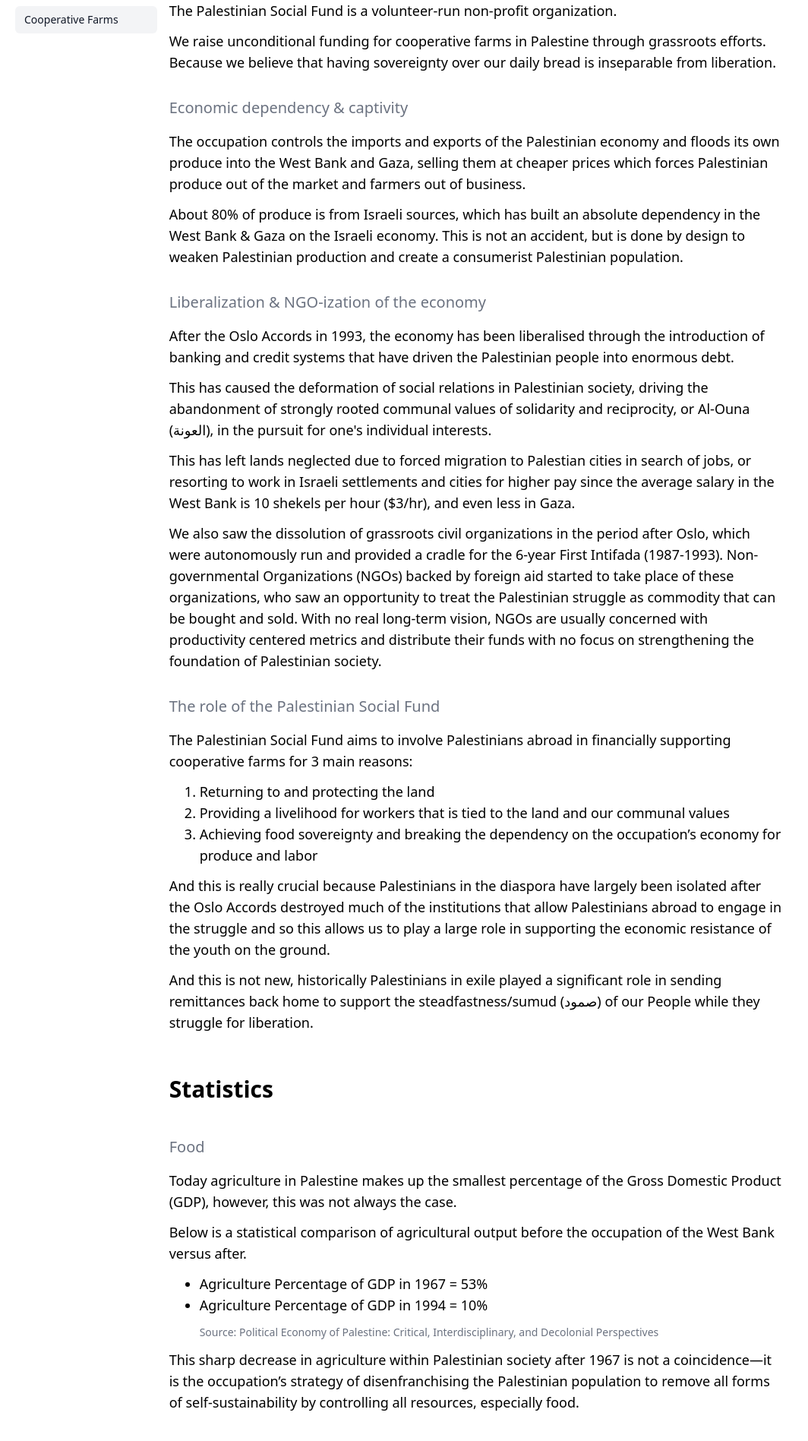
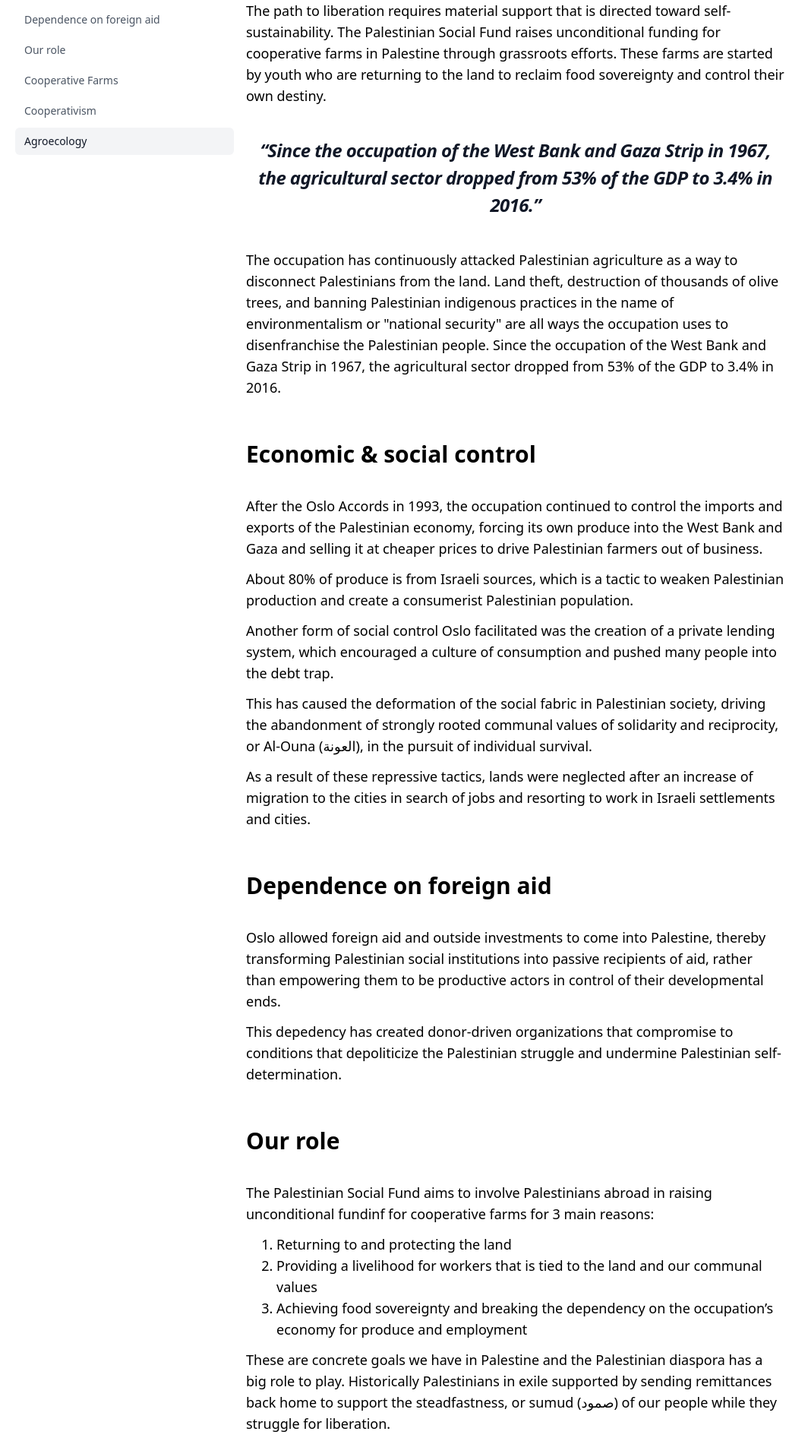
Before and after one commit to psfund/palestiniansocialfund.com, a Next.js app: page /pamphlet in a window 1280 px wide. Shown: the part 180-2077 px from the top of the page at 76% size, without its empty margins (12-1076 px from the left). Built offline with nearby package versions, Linux system fonts and the light colour scheme; what tailwindcss-rtl would draw is missing.

Commit message:
Update pamphlet.js

```diff
--- a/src/pages/pamphlet.js
+++ b/src/pages/pamphlet.js
@@ -3,8 +3,12 @@
 
 const navigation = [
   { name: "Introduction", href: "#introduction" },
-  { name: "Statistics", href: "#statistics" },
+  { name: "Economic & social control", href: "#economic-and-social-control" },
+  { name: "Dependence on foreign aid", href: "#dependence-on-foreign-aid" },
+  { name: "Our role", href: "#our-role" },
   { name: "Cooperative Farms", href: "#cooperative-farms" },
+  { name: "Cooperativism", href: "#cooperativism" },
+  { name: "Agroecology", href: "#agroecology" },
 ];
 
 function classNames(...classes) {
@@ -13,26 +17,53 @@
 
 export default function Pamphlet() {
   const [currentTab, setCurrentTab] = useState("Introduction");
-  console.log(currentTab);
-  const introRef = useRef();
-  const statsRef = useRef();
-  const coopFarmsRef = useRef();
+
+  const sectionOneRef = useRef();
+  const sectionTwoRef = useRef();
+  const sectionThreeRef = useRef();
+  const sectionFourRef = useRef();
+  const sectionFiveRef = useRef();
+  const sectionSixRef = useRef();
+  const sectionSevenRef = useRef();
 
   const handleScroll = () => {
-    if (introRef.current) {
-      const introTop = introRef.current.getBoundingClientRect().top;
-      const statsTop = statsRef.current.getBoundingClientRect().top;
-      const coopFarmsTop = coopFarmsRef.current.getBoundingClientRect().top;
+    if (sectionOneRef.current) {
+      const sectionOneTop = sectionOneRef.current.getBoundingClientRect().top;
+      const sectionTwoTop = sectionTwoRef.current.getBoundingClientRect().top;
+      const sectionThreeTop =
+        sectionThreeRef.current.getBoundingClientRect().top;
+      const sectionFourTop = sectionFourRef.current.getBoundingClientRect().top;
+      const sectionFiveTop = sectionFiveRef.current.getBoundingClientRect().top;
+      const sectionSixTop = sectionSixRef.current.getBoundingClientRect().top;
+      const sectionSevenTop =
+        sectionSevenRef.current.getBoundingClientRect().top;
+      const scrollY = window.scrollY;
+      const pageHeight =
+        window.document.body.scrollHeight - window.document.body.offsetHeight;
 
-      if (introTop === 0 && currentTab !== "Introduction") {
+      if (sectionOneTop === 0 && currentTab !== "Introduction") {
         setCurrentTab("Introduction");
-      } else if (statsTop === 0 && currentTab !== "Statistics") {
-        setCurrentTab("Statistics");
       } else if (
-        (coopFarmsTop === 0 || statsTop < 0) &&
-        currentTab !== "Cooperative Farms"
+        sectionTwoTop === 0 &&
+        currentTab !== "Economic & social control"
       ) {
+        setCurrentTab("Economic & social control");
+      } else if (
+        sectionThreeTop === 0 &&
+        currentTab !== "Dependence on foreign aid"
+      ) {
+        setCurrentTab("Dependence on foreign aid");
+      } else if (sectionFourTop === 0 && currentTab !== "Our role") {
+        setCurrentTab("Our role");
+      } else if (sectionFiveTop === 0 && currentTab !== "Cooperative Farms") {
         setCurrentTab("Cooperative Farms");
+      } else if (sectionSixTop === 0 && currentTab !== "Cooperativism") {
+        setCurrentTab("Cooperativism");
+      } else if (
+        (sectionSevenTop === 0 && currentTab !== "Agroecology") ||
+        scrollY >= pageHeight
+      ) {
+        setCurrentTab("Agroecology");
       }
     }
   };
@@ -45,7 +76,7 @@
   return (
     <MainLayout>
       <div className="grid grid-cols-12">
-        <div className="hidden md:inline-block md:col-span-2">
+        <div className="hidden md:inline-block md:col-span-3">
           <nav
             className="sticky top-0 pt-3 pr-4 space-y-1"
             aria-label="Sidebar"
@@ -62,16 +93,16 @@
                 )}
                 aria-current={item.current ? "page" : undefined}
               >
-                <span className="truncate">{item.name}</span>
+                {item.name}
               </a>
             ))}
           </nav>
         </div>
 
-        <div className="col-span-12 md:col-span-8">
+        <div className="col-span-12 md:col-span-7">
           <div className="pb-8">
             <h1
-              ref={introRef}
+              ref={sectionOneRef}
               id="introduction"
               className="sticky top-0 bg-white py-3 mb-6 font-bold text-3xl"
             >
@@ -79,77 +110,109 @@
             </h1>
             <div className="text-lg">
               <p className="mb-3">
-                The Palestinian Social Fund is a volunteer-run non-profit
-                organization.
+                The path to liberation requires material support that is
+                directed toward self-sustainability. The Palestinian Social Fund
+                raises unconditional funding for cooperative farms in Palestine
+                through grassroots efforts. These farms are started by youth who
+                are returning to the land to reclaim food sovereignty and
+                control their own destiny.
               </p>
+              <blockquote className="my-10 text-xl text-center font-semibold leading-8 tracking-tight text-gray-900 sm:text-2xl sm:leading-9">
+                <i>
+                  “Since the occupation of the West Bank and Gaza Strip in 1967,
+                  the agricultural sector dropped from 53% of the GDP to 3.4% in
+                  2016.”
+                </i>
+              </blockquote>
               <p className="mb-3">
-                We raise unconditional funding for cooperative farms in
-                Palestine through grassroots efforts. Because we believe that
-                having sovereignty over our daily bread is inseparable from
-                liberation.
+                The occupation has continuously attacked Palestinian agriculture
+                as a way to disconnect Palestinians from the land. Land theft,
+                destruction of thousands of olive trees, and banning Palestinian
+                indigenous practices in the name of environmentalism or
+                "national security" are all ways the occupation uses to
+                disenfranchise the Palestinian people. Since the occupation of
+                the West Bank and Gaza Strip in 1967, the agricultural sector
+                dropped from 53% of the GDP to 3.4% in 2016.
               </p>
             </div>
-            <h2 className="mt-8 mb-4 text-xl font-medium text-gray-500">
-              Economic dependency & captivity
-            </h2>
+          </div>
+
+          <div className="pb-8">
+            <h1
+              ref={sectionTwoRef}
+              id="economic-and-social-control"
+              className="sticky top-0 bg-white py-3 mb-6 font-bold text-3xl"
+            >
+              Economic & social control
+            </h1>
             <div className="text-lg my-3">
               <p className="mb-3">
-                The occupation controls the imports and exports of the
-                Palestinian economy and floods its own produce into the West
-                Bank and Gaza, selling them at cheaper prices which forces
-                Palestinian produce out of the market and farmers out of
+                After the Oslo Accords in 1993, the occupation continued to
+                control the imports and exports of the Palestinian economy,
+                forcing its own produce into the West Bank and Gaza and selling
+                it at cheaper prices to drive Palestinian farmers out of
                 business.
               </p>
               <p className="mb-3">
-                About 80% of produce is from Israeli sources, which has built an
-                absolute dependency in the West Bank & Gaza on the Israeli
-                economy. This is not an accident, but is done by design to
-                weaken Palestinian production and create a consumerist
+                About 80% of produce is from Israeli sources, which is a tactic
+                to weaken Palestinian production and create a consumerist
                 Palestinian population.
               </p>
+              <p className="mb-3">
+                Another form of social control Oslo facilitated was the creation
+                of a private lending system, which encouraged a culture of
+                consumption and pushed many people into the debt trap.
+              </p>
+              <p className="mb-3">
+                This has caused the deformation of the social fabric in
+                Palestinian society, driving the abandonment of strongly rooted
+                communal values of solidarity and reciprocity, or Al-Ouna
+                (العونة), in the pursuit of individual survival.
+              </p>
+              <p className="mb-3">
+                As a result of these repressive tactics, lands were neglected
+                after an increase of migration to the cities in search of jobs
+                and resorting to work in Israeli settlements and cities.
+              </p>
             </div>
-            <h2 className="mt-8 mb-4 text-xl font-medium text-gray-500">
-              Liberalization & NGO-ization of the economy
-            </h2>
+          </div>
+
+          <div className="pb-8">
+            <h1
+              ref={sectionThreeRef}
+              id="dependence-on-foreign-aid"
+              className="sticky top-0 bg-white py-3 mb-6 font-bold text-3xl"
+            >
+              Dependence on foreign aid
+            </h1>
             <div className="text-lg my-3">
               <p className="mb-3">
-                After the Oslo Accords in 1993, the economy has been liberalised
-                through the introduction of banking and credit systems that have
-                driven the Palestinian people into enormous debt.
+                Oslo allowed foreign aid and outside investments to come into
+                Palestine, thereby transforming Palestinian social institutions
+                into passive recipients of aid, rather than empowering them to
+                be productive actors in control of their developmental ends.
               </p>
               <p className="mb-3">
-                This has caused the deformation of social relations in
-                Palestinian society, driving the abandonment of strongly rooted
-                communal values of solidarity and reciprocity, or Al-Ouna
-                (العونة), in the pursuit for one's individual interests.
-              </p>
-              <p className="mb-3">
-                This has left lands neglected due to forced migration to
-                Palestian cities in search of jobs, or resorting to work in
-                Israeli settlements and cities for higher pay since the average
-                salary in the West Bank is 10 shekels per hour ($3/hr), and even
-                less in Gaza.
-              </p>
-              <p className="mb-3">
-                We also saw the dissolution of grassroots civil organizations in
-                the period after Oslo, which were autonomously run and provided
-                a cradle for the 6-year First Intifada (1987-1993).
-                Non-governmental Organizations (NGOs) backed by foreign aid
-                started to take place of these organizations, who saw an
-                opportunity to treat the Palestinian struggle as commodity that
-                can be bought and sold. With no real long-term vision, NGOs are
-                usually concerned with productivity centered metrics and
-                distribute their funds with no focus on strengthening the
-                foundation of Palestinian society.
+                This depedency has created donor-driven organizations that
+                compromise to conditions that depoliticize the Palestinian
+                struggle and undermine Palestinian self-determination.
               </p>
             </div>
-            <h2 className="mt-8 mb-4 text-xl font-medium text-gray-500">
-              The role of the Palestinian Social Fund
-            </h2>
+          </div>
+
+          <div className="pb-8">
+            <h1
+              ref={sectionFourRef}
+              id="our-role"
+              className="sticky top-0 bg-white py-3 mb-6 font-bold text-3xl"
+            >
+              Our role
+            </h1>
             <div className="text-lg my-3">
               <p className="mb-3">
                 The Palestinian Social Fund aims to involve Palestinians abroad
-                in financially supporting cooperative farms for 3 main reasons:
+                in raising unconditional fundinf for cooperative farms for 3
+                main reasons:
               </p>
               <ol className="list-decimal mb-3 pl-10">
                 <li>Returning to and protecting the land</li>
@@ -159,97 +222,29 @@
                 </li>
                 <li>
                   Achieving food sovereignty and breaking the dependency on the
-                  occupation’s economy for produce and labor
+                  occupation’s economy for produce and employment
                 </li>
               </ol>
               <p className="mb-3">
-                And this is really crucial because Palestinians in the diaspora
-                have largely been isolated after the Oslo Accords destroyed much
-                of the institutions that allow Palestinians abroad to engage in
-                the struggle and so this allows us to play a large role in
-                supporting the economic resistance of the youth on the ground.
+                These are concrete goals we have in Palestine and the
+                Palestinian diaspora has a big role to play. Historically
+                Palestinians in exile supported by sending remittances back home
+                to support the steadfastness, or sumud (صمود) of our people
+                while they struggle for liberation.
               </p>
               <p className="mb-3">
-                And this is not new, historically Palestinians in exile played a
-                significant role in sending remittances back home to support the
-                steadfastness/sumud (صمود) of our People while they struggle for
-                liberation.
+                This is crucial because Palestinians in the diaspora have
+                largely been isolated after the Oslo Accords destroyed much of
+                the institutions that allowed Palestinians abroad to engage in
+                the struggle. We must reclaim our role by supporting the
+                economic resistance of the youth on the ground.
               </p>
             </div>
           </div>
 
           <div className="pb-8">
             <h1
-              ref={statsRef}
-              id="statistics"
-              className="sticky top-0 bg-white py-3 mb-6 font-bold text-3xl"
-            >
-              Statistics
-            </h1>
-            <h2 className="mt-8 mb-4 text-xl font-medium text-gray-500">
-              Food
-            </h2>
-            <div className="text-lg">
-              <p className="mb-3">
-                Today agriculture in Palestine makes up the smallest percentage
-                of the Gross Domestic Product (GDP), however, this was not
-                always the case.
-              </p>
-              <p className="mb-3">
-                Below is a statistical comparison of agricultural output before
-                the occupation of the West Bank versus after.
-              </p>
-            </div>
-            <ul className="list-disc text-lg mb-3 pl-10">
-              <li>Agriculture Percentage of GDP in 1967 = 53%</li>
-              <li>Agriculture Percentage of GDP in 1994 = 10%</li>
-            </ul>
-            <p className="mb-3 pl-10 text-sm text-gray-500">
-              Source: Political Economy of Palestine: Critical,
-              Interdisciplinary, and Decolonial Perspectives
-            </p>
-            <div className="text-lg">
-              <p className="mb-3">
-                This sharp decrease in agriculture within Palestinian society
-                after 1967 is not a coincidence—it is the occupation’s strategy
-                of disenfranchising the Palestinian population to remove all
-                forms of self-sustainability by controlling all resources,
-                especially food.
-              </p>
-            </div>
-            <h2 className="mt-8 mb-4 text-xl font-medium text-gray-500">
-              Water
-            </h2>
-            <div className="text-lg">
-              <p className="mb-3">
-                The occupation also controls all the major water sources in the
-                West Bank, especially the underground water aquifer where:
-              </p>
-              <ul className="list-disc mb-3 pl-10">
-                <li>
-                  80% of water of the acquifer is stolen and directed to
-                  Israelis
-                </li>
-                <li>
-                  Since 1967, the occupation prohibits the building of wells by
-                  Palestinians
-                </li>
-                <li>
-                  The average Palestinian receives 4-5X less water than the
-                  average Israeli
-                </li>
-              </ul>
-              <p className="mb-3">
-                In Gaza, the situation is worse. 97% of water is contaminated
-                due to the blockade and constant bombardment, which has left
-                water systems delapidated.
-              </p>
-            </div>
-          </div>
-
-          <div className="pb-8">
-            <h1
-              ref={coopFarmsRef}
+              ref={sectionFiveRef}
               id="cooperative-farms"
               className="sticky top-0 bg-white py-3 mb-6 font-bold text-3xl"
             >
@@ -277,10 +272,47 @@
                 community, and the environment.
               </p>
             </div>
+          </div>
 
-            <h2 className="mt-8 mb-4 text-xl font-medium text-gray-500">
+          <div className="pb-8">
+            <h1
+              ref={sectionSixRef}
+              id="cooperativism"
+              className="sticky top-0 bg-white py-3 mb-6 font-bold text-3xl"
+            >
+              Cooperativism
+            </h1>
+            <div className="text-lg">
+              <p className="mb-3">
+                Cooperativism is a way to organize production around strongly
+                rooted communal ideals of solidarity and reciprocity. It applies
+                a horizontal structure where all the workers and farmers have an
+                equal ownership in the production.
+              </p>
+              <p className="mb-3">
+                Al-Ouna (العونة) is the historical term used for cooperativism
+                in Palestine, it has always been a part of our Palestinian
+                character, especially in farming. Families would cooperate in
+                their olive harvests and sing folk songs sending gratitude and
+                good wishes to each other. They would do the same when roofing a
+                house, which till this day is a celebration and the house's
+                owner invites everyone to food after the roof is finished.
+              </p>
+              <p className="mb-3">
+                The return to and protection of the land, under a cooperative
+                framework means we’re returning to our roots.
+              </p>
+            </div>
+          </div>
+
+          <div className="pb-8">
+            <h1
+              ref={sectionSevenRef}
+              id="agroecology"
+              className="sticky top-0 bg-white py-3 mb-6 font-bold text-3xl"
+            >
               Agroecology
-            </h2>
+            </h1>
             <div className="text-lg">
               <p className="mb-3">
                 Agroecology is an agricultural method that mimics the natural
@@ -305,31 +337,6 @@
                 </i>
               </blockquote>
             </div>
-
-            <h2 className="mt-8 mb-4 text-xl font-medium text-gray-500">
-              Cooperativism
-            </h2>
-            <div className="text-lg">
-              <p className="mb-3">
-                Cooperativism is a way to organize production around strongly
-                rooted communal ideals of solidarity and reciprocity. It applies
-                a horizontal structure where all the workers and farmers have an
-                equal ownership in the production.
-              </p>
-              <p className="mb-3">
-                Al-Ouna (العونة) is the historical term used for cooperativism
-                in Palestine, it has always been a part of our Palestinian
-                character, especially in farming. Families would cooperate in
-                their olive harvests and sing folk songs sending gratitude and
-                good wishes to each other. They would do the same when roofing a
-                house, which till this day is a celebration and the house's
-                owner invites everyone to food after the roof is finished.
-              </p>
-              <p className="mb-3">
-                The return to and protection of the land, under a cooperative
-                framework means we’re returning to our roots.
-              </p>
-            </div>
           </div>
         </div>
       </div>
```
